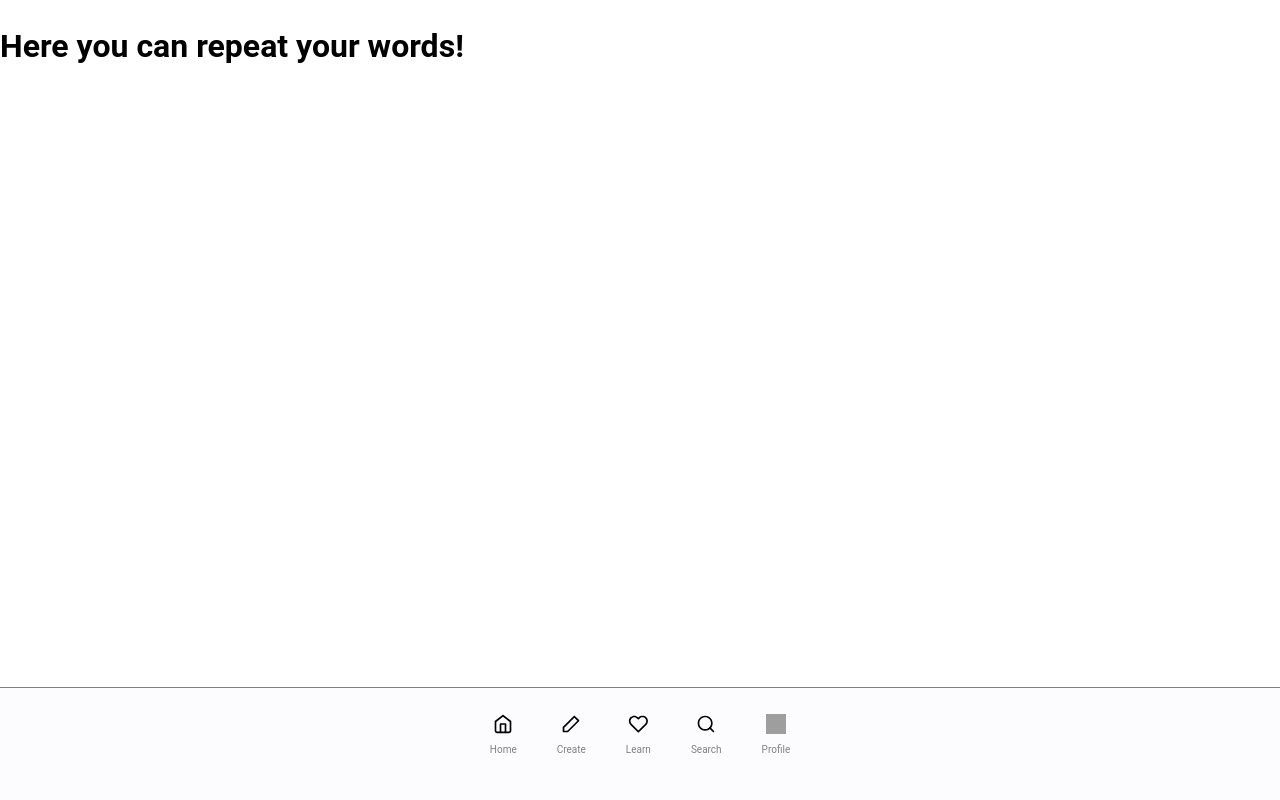
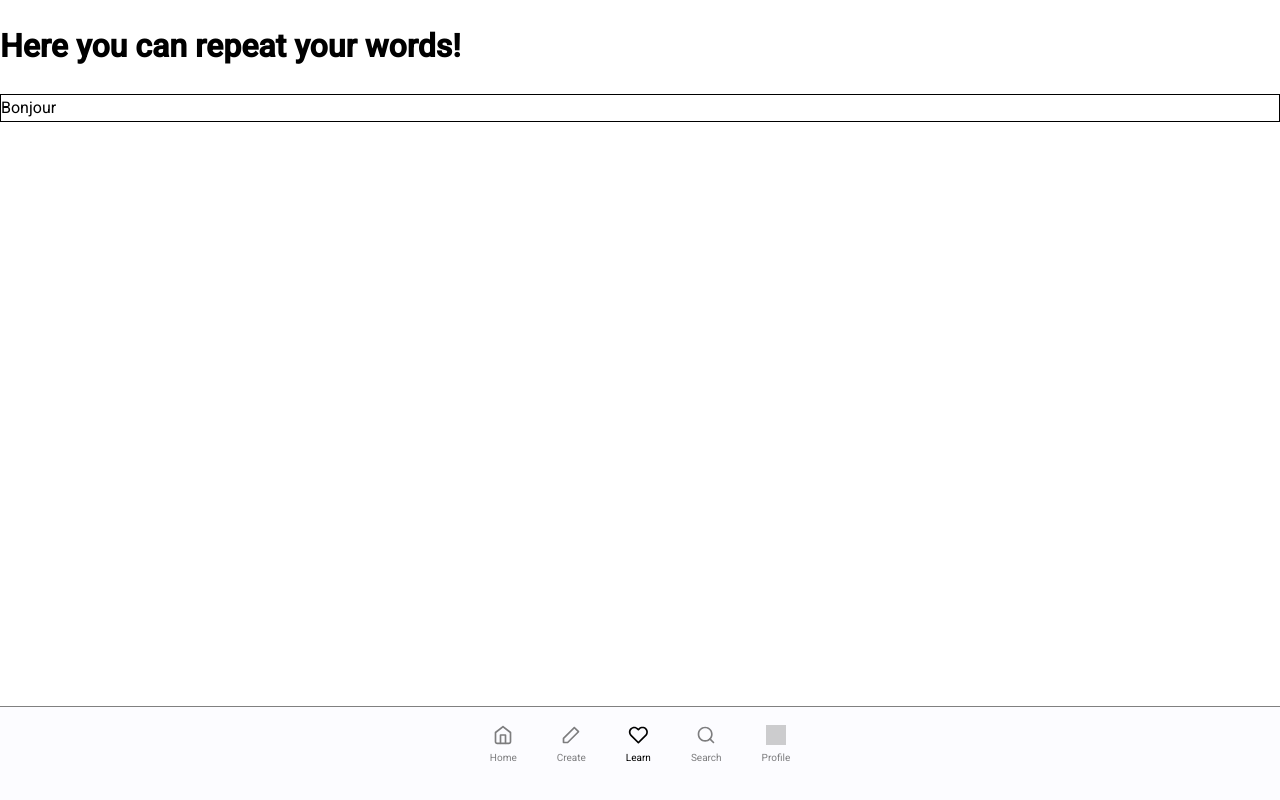
Before and after one commit to dohoeppner/capstone-project, a Next.js app: page /learn in a window 1280 px wide. Built offline with nearby package versions, Linux system fonts and the light colour scheme; grey boxes are pictures that could not be loaded.

Commit message:
finalized navbar interaction and design

```diff
--- /dev/null
+++ b/components/Card.js
@@ -0,0 +1,10 @@
+import styled from "styled-components";
+
+export default function Card() {
+  return <StyledCard>Bonjour</StyledCard>;
+}
+
+const StyledCard = styled.div`
+  border: 1px solid black;
+  background-color: "fcfcff";
+`;
--- a/components/Navbar.js
+++ b/components/Navbar.js
@@ -1,14 +1,15 @@
 import Image from "next/image";
 import Link from "next/link";
+import { useRouter } from "next/router";
 import styled from "styled-components";
 
-export default function Navbar({ active }) {
-  const styleActiveClass = "navBar-active";
+export default function Navbar() {
+  const router = useRouter();
   return (
     <footer>
       <StyledNavbar>
         <Link href="/home" passHref>
-          <NavbarItem>
+          <NavbarItem className={router.asPath === "/home" ? "active" : ""}>
             <Image
               width="20"
               height="20"
@@ -19,7 +20,7 @@
           </NavbarItem>
         </Link>
         <Link href="/create" passHref>
-          <NavbarItem>
+          <NavbarItem className={router.asPath === "/create" ? "active" : ""}>
             <Image
               width="20"
               height="20"
@@ -30,7 +31,7 @@
           </NavbarItem>
         </Link>
         <Link href="/learn" passHref>
-          <NavbarItem>
+          <NavbarItem className={router.asPath === "/learn" ? "active" : ""}>
             <Image
               width="20"
               height="20"
@@ -41,7 +42,7 @@
           </NavbarItem>
         </Link>
         <Link href="/search" passHref>
-          <NavbarItem>
+          <NavbarItem className={router.asPath === "/search" ? "active" : ""}>
             <Image
               width="20"
               height="20"
@@ -52,7 +53,7 @@
           </NavbarItem>
         </Link>
         <Link href="/profile" passHref>
-          <NavbarItem>
+          <NavbarItem className={router.asPath === "/profile" ? "active" : ""}>
             <Image
               width="20"
               height="20"
@@ -76,35 +77,37 @@
   display: flex;
   justify-content: center;
   align-items: center;
-  padding: 16px 24px 32px 24px;
+  padding: 8px 16px 24px 16px;
   gap: 20px;
   background-color: #fcfcff;
 `;
 
 const NavbarItem = styled.a`
-  text-decoration: none;
+  position: relative;
   text-align: center;
   margin: 10px;
+  text-decoration: none;
+  opacity: 0.5;
+  font-size: 10px;
+  color: black;
 
   &:hover {
-    text-decoration: none;
+    top: -4px;
+    opacity: 1;
   }
-`;
 
-const StyledIcon = styled(Image)`
-  border: 2px red solid important!;
+  &.active {
+    opacity: 1;
+  }
 `;
 
 const ItemLabel = styled.span`
   display: block;
   text-align: center;
-  color: grey;
   font-size: 10px;
-  transition-duration: 0.4s;
 
   &:hover {
     text-decoration: none;
-    color: tomato;
     font-weight: 400;
   }
 `;
--- /dev/null
+++ b/pages/_document.js
@@ -0,0 +1,24 @@
+import { Html, Head, Main, NextScript } from "next/document";
+
+export default function Document() {
+  return (
+    <Html>
+      <Head>
+        <link rel="preconnect" href="https://fonts.googleapis.com" />
+        <link
+          rel="preconnect"
+          href="https://fonts.gstatic.com"
+          crossOrigin="true"
+        />
+        <link
+          href="https://fonts.googleapis.com/css2?family=Roboto:wght@100;300;400;500&display=swap"
+          rel="stylesheet"
+        ></link>
+      </Head>
+      <body>
+        <Main />
+        <NextScript />
+      </body>
+    </Html>
+  );
+}
--- a/pages/create.js
+++ b/pages/create.js
@@ -7,7 +7,7 @@
       <main>
         <h1>Here you can create new cards!</h1>;
       </main>
-      <Navbar active="create" />
+      <Navbar />
     </Layout>
   );
 }
--- a/pages/learn.js
+++ b/pages/learn.js
@@ -1,5 +1,6 @@
 import Layout from "../components/layout";
 import Navbar from "../components/Navbar";
+import Card from "../components/Card";
 
 export default function Learn() {
   return (
@@ -7,7 +8,8 @@
       <main>
         <h1>Here you can repeat your words!</h1>
       </main>
-      <Navbar active="learn" />
+      <Card />
+      <Navbar />
     </Layout>
   );
 }
--- a/pages/profile.js
+++ b/pages/profile.js
@@ -7,7 +7,7 @@
       <main>
         <h1>Hello, here will appear my name!</h1>
       </main>
-      <Navbar active="profile" />
+      <Navbar />
     </Layout>
   );
 }
--- a/pages/search.js
+++ b/pages/search.js
@@ -7,7 +7,7 @@
       <main>
         <h1>Here you can search through your words!</h1>
       </main>
-      <Navbar active="search" />
+      <Navbar />
     </Layout>
   );
 }
--- a/styles/Home.module.css
+++ b/styles/Home.module.css
@@ -1,4 +1,4 @@
-.container {
+/*.container {
   padding: 0 2rem;
 }
 
@@ -113,4 +113,4 @@
     width: 100%;
     flex-direction: column;
   }
-}
+}*/
--- a/styles/globals.css
+++ b/styles/globals.css
@@ -2,7 +2,7 @@
 body {
   padding: 0;
   margin: 0;
-  font-family: Roboto, sans-serif;
+  font-family: Roboto, serif;
   line-height: 1.6;
 }
 
@@ -10,19 +10,27 @@
   box-sizing: border-box;
 }
 
-*a {
+* a {
   text-decoration: none;
 }
 
-/*img {
+img {
   max-width: 100%;
   display: block;
-}*/
+}
 
-.navBar-active {
+ul {
+  padding: 0;
+}
+
+li {
+  padding: 0;
+}
+
+/*.navBar-active {
   background: red;
 }
 
 .navBar-active span {
   color: blue;
-}
+}*/
```
Also changed, not shown: pages/home.js (+45 -32 lines).
